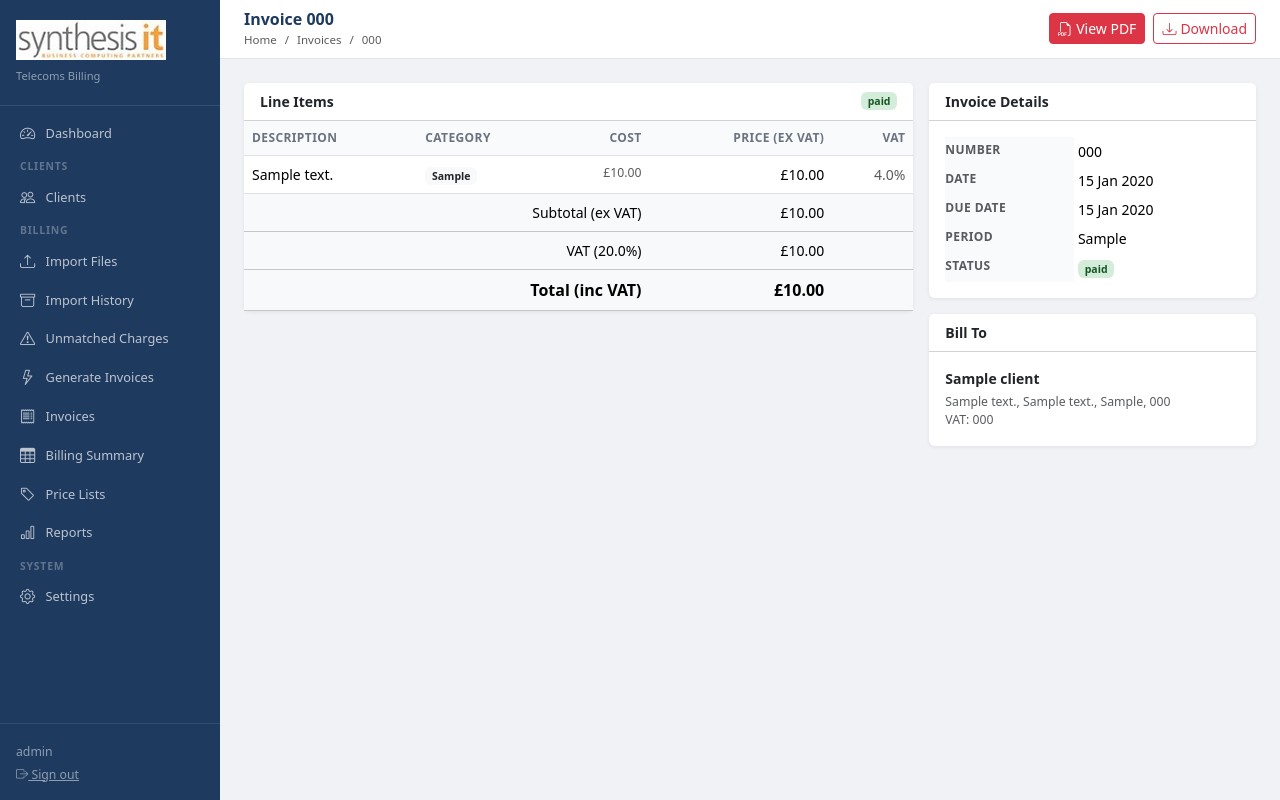
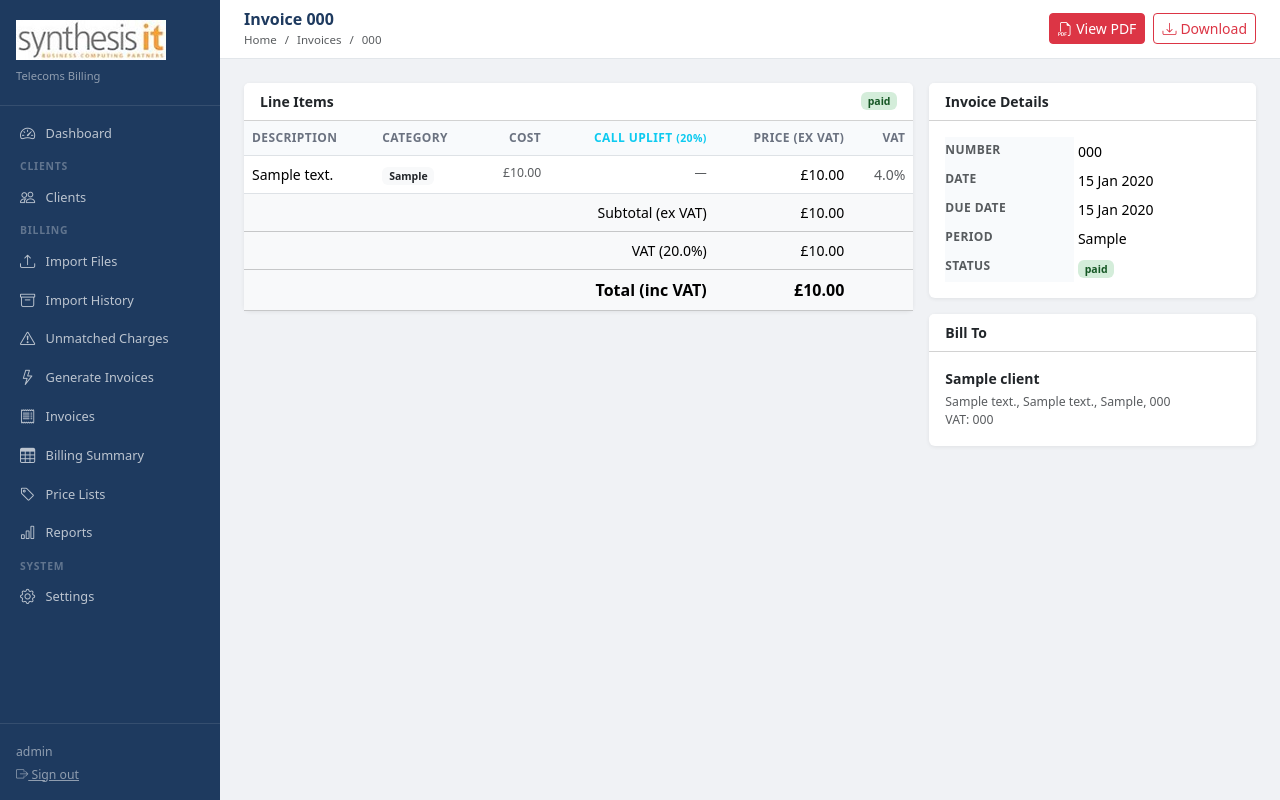
Before and after one commit to andrewdunn358-dev/cdrs, a Flask app: page /invoices/1 in a window 1280 px wide. Run offline with Flask 3, Linux system fonts and the light colour scheme; a user stored in the database is signed in; tables that the repository leaves empty hold one stand-in row (values such as "Sample post").

Commit message:
auto-commit for b2e0417e-cf0e-4109-845f-43de9c0f2f17

```diff
--- a/templates/invoices/detail.html
+++ b/templates/invoices/detail.html
@@ -70,22 +70,29 @@
       </div>
       <div class="table-responsive">
         <table class="table mb-0">
-          <thead><tr><th>Description</th><th>Category</th><th class="text-end">Cost</th><th class="text-end">Price (ex VAT)</th><th class="text-end">VAT</th></tr></thead>
+          <thead><tr><th>Description</th><th>Category</th><th class="text-end">Cost</th><th class="text-end text-info" title="Internal only — 20% uplift applied to call charges">Call Uplift <span class="small">(20%)</span></th><th class="text-end">Price (ex VAT)</th><th class="text-end">VAT</th></tr></thead>
           <tbody>
           {% for line in invoice.lines|sort(attribute="sort_order") %}
           <tr>
             <td>{{ line.description }}</td>
             <td><span class="badge bg-light text-dark">{{ line.category }}</span></td>
             <td class="text-end text-muted small">£{{ "%.2f"|format(line.unit_cost) }}</td>
+            <td class="text-end small {% if line.category == 'Calls' and line.line_total > 0 %}text-info fw-medium{% else %}text-muted{% endif %}">
+              {% if line.category == 'Calls' and line.line_total > 0 %}
+                +£{{ "%.2f"|format(line.line_total - (line.line_total / 1.20)) }}
+              {% else %}
+                —
+              {% endif %}
+            </td>
             <td class="text-end fw-medium">£{{ "%.2f"|format(line.line_total) }}</td>
             <td class="text-end text-muted">{{ line.vat_rate }}%</td>
           </tr>
           {% endfor %}
           </tbody>
           <tfoot class="table-light">
-            <tr><td colspan="3" class="text-end fw-medium">Subtotal (ex VAT)</td><td class="text-end">£{{ "%.2f"|format(invoice.subtotal) }}</td><td></td></tr>
-            <tr><td colspan="3" class="text-end fw-medium">VAT ({{ settings.default_vat_rate }}%)</td><td class="text-end">£{{ "%.2f"|format(invoice.vat_amount) }}</td><td></td></tr>
-            <tr><td colspan="3" class="text-end fw-bold fs-6">Total (inc VAT)</td><td class="text-end fw-bold fs-6">£{{ "%.2f"|format(invoice.total) }}</td><td></td></tr>
+            <tr><td colspan="4" class="text-end fw-medium">Subtotal (ex VAT)</td><td class="text-end">£{{ "%.2f"|format(invoice.subtotal) }}</td><td></td></tr>
+            <tr><td colspan="4" class="text-end fw-medium">VAT ({{ settings.default_vat_rate }}%)</td><td class="text-end">£{{ "%.2f"|format(invoice.vat_amount) }}</td><td></td></tr>
+            <tr><td colspan="4" class="text-end fw-bold fs-6">Total (inc VAT)</td><td class="text-end fw-bold fs-6">£{{ "%.2f"|format(invoice.total) }}</td><td></td></tr>
           </tfoot>
         </table>
       </div>
```
